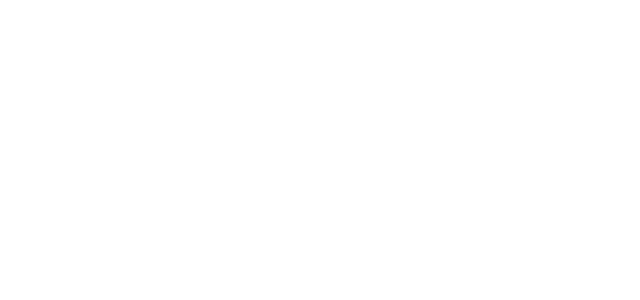
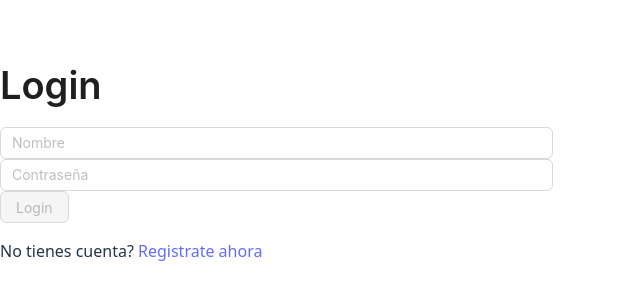
Before and after one commit to JNBarrachina/workcontrol-client, a React (Vite) app: page /Login in a window 1280 px wide. Shown: the part 242-542 px from the top of the page, without its empty margins (0-640 px from the left). Built offline with nearby package versions, Linux system fonts and the light colour scheme.

Commit message:
Login creado y realizado

```diff
--- a/package.json
+++ b/package.json
@@ -10,8 +10,10 @@
     "preview": "vite preview"
   },
   "dependencies": {
+    "antd": "^5.26.1",
     "react": "^19.1.0",
-    "react-dom": "^19.1.0"
+    "react-dom": "^19.1.0",
+    "react-router-dom": "^7.6.2"
   },
   "devDependencies": {
     "@eslint/js": "^9.25.0",
--- a/src/App.jsx
+++ b/src/App.jsx
@@ -1,13 +1,18 @@
 import { useState } from 'react'
+import { BrowserRouter, Route, Routes, Navigate, useNavigate } from "react-router"
+import { Login } from "./Components/Login/Login"
 import reactLogo from './assets/react.svg'
 import viteLogo from '/vite.svg'
-import './App.css'
+//import './App.css'
 
 function App() {
-  const [count, setCount] = useState(0)
-
   return (
     <>
+      <BrowserRouter>
+        <Routes>
+          <Route path="/Login" element={<Login />} />
+        </Routes>
+      </BrowserRouter>
     </>
   )
 }
--- /dev/null
+++ b/src/Components/Login/Login.jsx
@@ -0,0 +1,66 @@
+import { useState, useEffect } from "react";
+import { Button, Input, Flex, Typography } from "antd";
+import { Link } from "react-router-dom";
+import { useNavigate } from "react-router";
+//import {Title} from "../../Title/Title"
+//import "./Login.scss";
+
+const { Title } = Typography;
+const Login = () => {
+    const navigate = useNavigate();
+    const [user, setUser] = useState("");
+    const [password, setPassword] = useState("");
+    const [errorMsg, setErrorMsg] = useState("");
+
+    const isButtonEnabled = user && password
+
+
+    /*useEffect(() => {
+            const datosguardados = localStorage.getItem("login");
+            if (datosguardados) {
+                setUser(JSON.parse(datosguardados));
+            }
+        }, []);*/
+
+    const handleLoginButtonClick = () => {
+        console.log(user, password);
+        const savedData = JSON.parse(localStorage.getItem("login"));
+
+        if (savedData && user === savedData.user && password === savedData.password) {
+            navigate("/");
+        } else {
+            setErrorMsg("Usuario o contraseña incorrectos");
+        }
+        // POST /register
+        // si el resultado es exitoso redirigir a /login
+    }
+    return (
+        <Flex>
+            <div>
+                <Title>Login</Title>
+                <Input
+                    value={user}
+                    type="text"
+                    onChange={(event) =>
+                        setUser(event.target.value)}
+                    placeholder="Nombre"
+                />
+
+                <Input
+                    value={password}
+                    type="password"
+                    onChange={(event) =>
+                        setPassword(event.target.value)}
+                    placeholder="Contraseña"
+                />
+                <Button disabled={!isButtonEnabled} type="primary" onClick={handleLoginButtonClick}>Login</Button>
+                <Typography.Text>{errorMsg}</Typography.Text>
+                <p>
+                    No tienes cuenta? <Link to="/register">Registrate ahora</Link>
+                </p>
+            </div>
+        </Flex>
+    )
+};
+
+export { Login }
```
Also changed, not shown: 1 other file (tests, documents, lock files or other folders).
